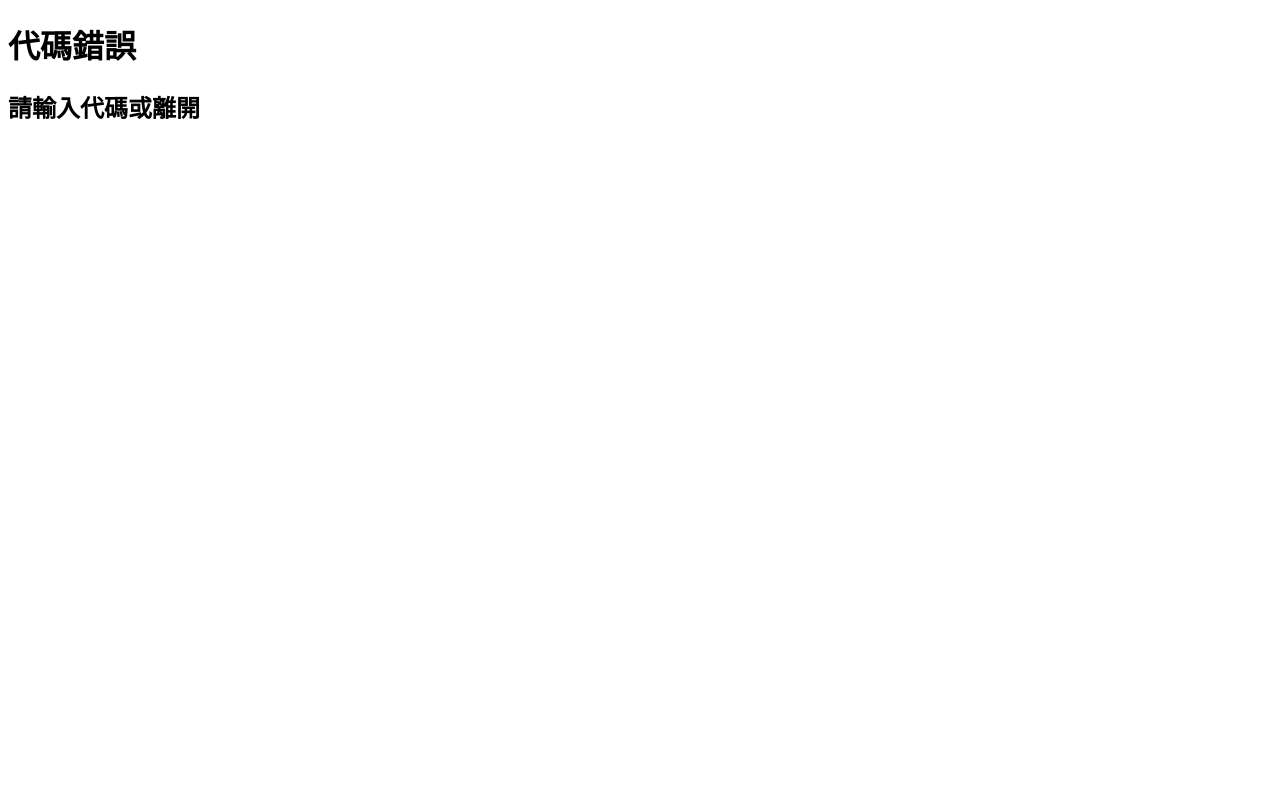
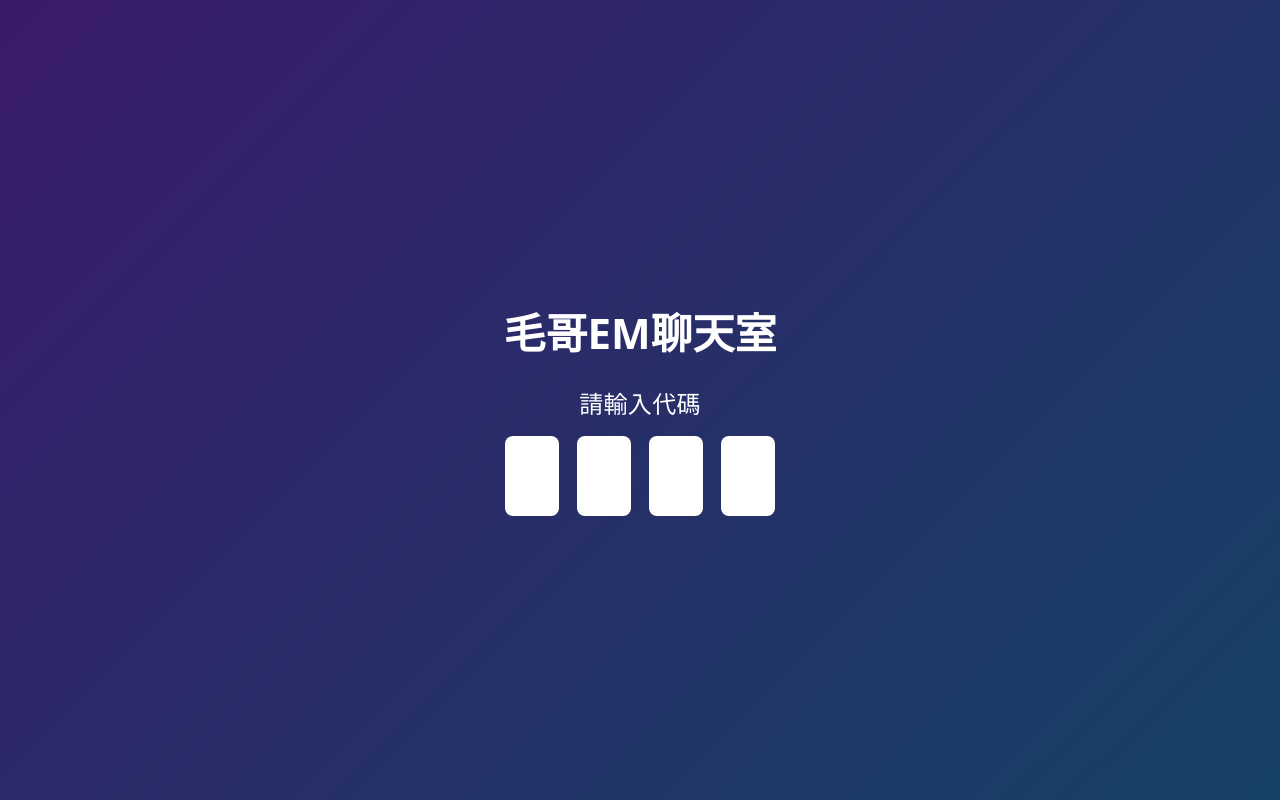
Before and after one commit to Edit-Mr/chat, a plain HTML site: page pages/index.html in a window 1280 px wide. Drawn offline with Linux system fonts and the light colour scheme.

Commit message:
finished

```diff
--- a/pages/index.html
+++ b/pages/index.html
@@ -1,12 +1,129 @@
+<!-- @format -->
+
 <!DOCTYPE html>
 <html lang="en">
-<head>
-    <meta charset="UTF-8">
-    <meta name="viewport" content="width=device-width, initial-scale=1.0">
-    <title>Document</title>
-</head>
-<body>
-    <h1>代碼錯誤</h1>
-    <h2>請輸入代碼或離開</h2>
-</body>
+    <head>
+        <meta charset="UTF-8" />
+        <meta name="viewport" content="width=device-width, initial-scale=1.0" />
+        <title>毛哥聊天室 | 毛哥EM的基地</title>
+        <style>
+            * {
+                margin: 0;
+                padding: 0;
+                box-sizing: border-box;
+            }
+            body {
+                font-family: system-ui, -apple-system, BlinkMacSystemFont,
+                    "Segoe UI", Roboto, Oxygen, Ubuntu, Cantarell, "Open Sans",
+                    "Helvetica Neue", sans-serif;
+                background: #000000;
+            }
+            main {
+                display: flex;
+                justify-content: center;
+                align-items: center;
+                flex-direction: column;
+                height: 100svh;
+                margin: 0 auto;
+                color: #f9f9f9;
+                background: linear-gradient(-45deg, #154265 0, #3a1a6b 100%);
+            }
+            .pin-number {
+                margin: 0 7px;
+                width: 54px;
+                height: 80px;
+                text-align: center;
+                color: rgba(34, 34, 34, 0.9);
+                font-size: 3.5em;
+                font-weight: 400;
+                border: none;
+                border-radius: 8px;
+                background-color: #fff;
+            }
+            h1 {
+                padding: 16px 0 0;
+                color: #fff;
+                font-size: 2.625em;
+                font-weight: 500;
+                font-weight: 700;
+            }
+            h2 {
+                margin: 0;
+                padding: 24px 0 16px;
+                color: #fff;
+                font-size: 1.5em;
+                font-weight: 500;
+                letter-spacing: 0.3px;
+            }
+        </style>
+    </head>
+    <body>
+        <main>
+            <h1>毛哥EM聊天室</h1>
+            <h2>請輸入代碼</h2>
+            <div class="pin-form">
+                <label
+                    ><input
+                        class="pin-number"
+                        type="text"
+                        value=""
+                        data-pos="1"
+                        pattern="[0-9]*"
+                /></label>
+                <label
+                    ><input
+                        class="pin-number"
+                        type="text"
+                        value=""
+                        data-pos="2"
+                        pattern="[0-9]*"
+                /></label>
+                <label
+                    ><input
+                        class="pin-number"
+                        type="text"
+                        value=""
+                        data-pos="3"
+                        pattern="[0-9]*"
+                /></label>
+                <label
+                    ><input
+                        class="pin-number"
+                        type="text"
+                        value=""
+                        data-pos="4"
+                        pattern="[0-9]*"
+                /></label>
+            </div>
+        </main>
+        <script>
+            const pinForm = document.querySelector(".pin-form");
+            const pinNumbers = document.querySelectorAll(".pin-number");
+            const pin = [];
+            pinForm.addEventListener("keyup", e => {
+                const target = e.target;
+                const pos = target.dataset.pos;
+                const value = target.value;
+                const keyCode = e.keyCode || e.which;
+                const isNumber = /^[0-9]+$/.test(String.fromCharCode(keyCode));
+                if (isNumber) {
+                    console.log(pos)
+                    if (value.length > 1) {
+                        target.value = value.slice(0, 1);
+                    } else if (value.length === 1) {
+                        pin[pos - 1] = value;
+                        if (pos < 4) {
+                            pinNumbers[pos].focus();
+                        }else {
+                            const code = pin.join("");
+                            console.log(code);
+                            window.location.href = `/?token=${code}`;
+                        }
+                    }
+                } else {
+                    target.value = "";
+                }
+            });
+        </script>
+    </body>
 </html>
--- a/static/style.css
+++ b/static/style.css
@@ -26,6 +26,7 @@ header {
     padding: 1rem;
     display: flex;
     align-items: center;
+    width: 100%;
 }
 h1 {
     font-size: 2rem;
```
Also changed, not shown: pages/admin.html (+3 -2 lines), pages/room.html (+1 -1 lines), README.md.
